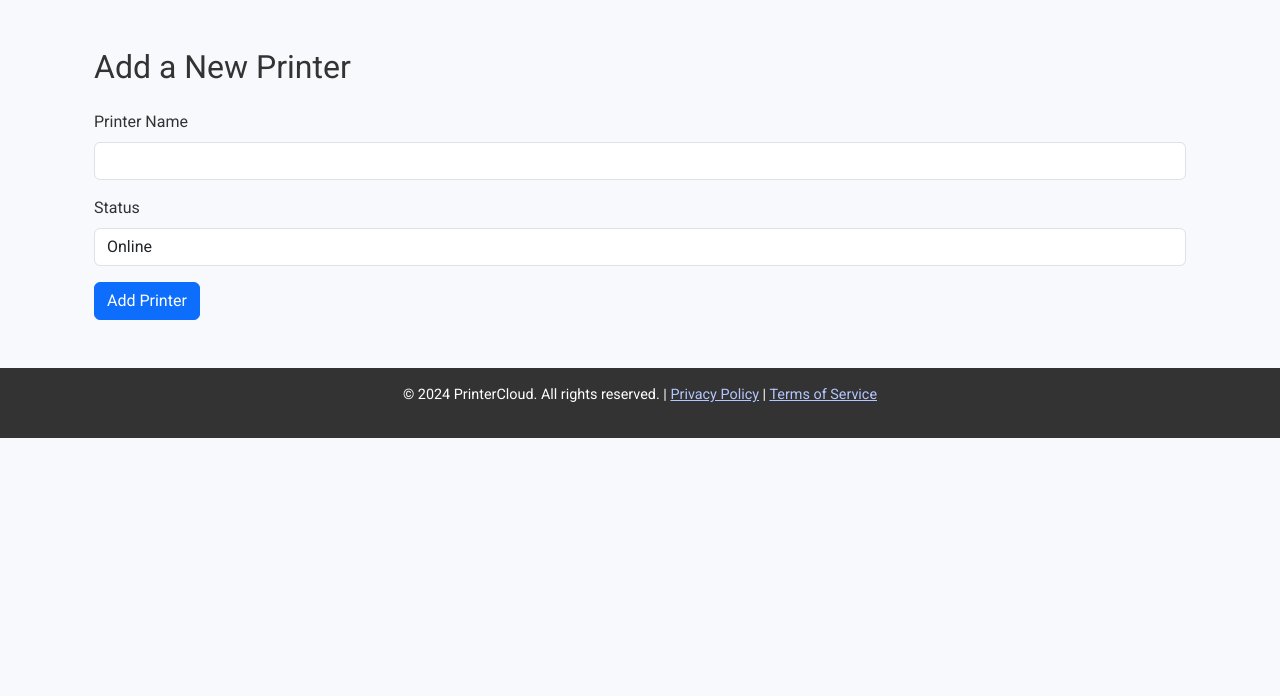
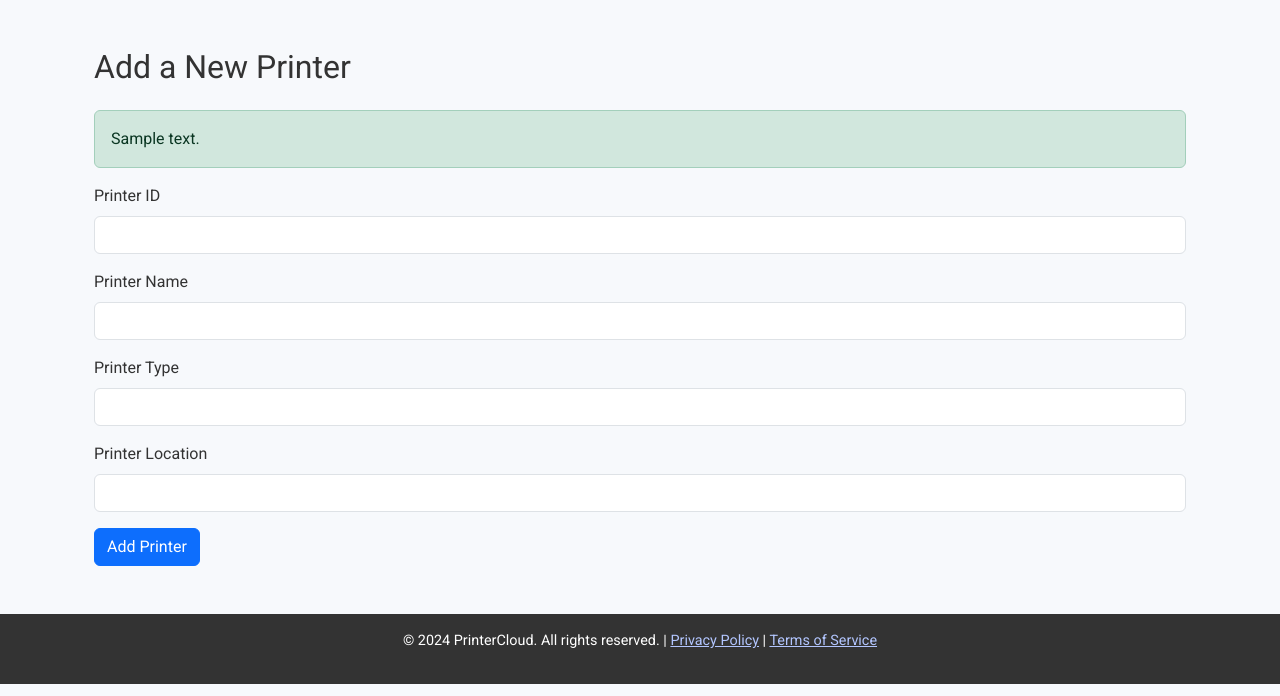
Before and after one commit to zavodIT/printercloud, a Django app: template templates/dashboard/add_printer.html in a window 1280 px wide. Shown: the part 104-800 px from the top of the page. Run offline with Django 4.2, Linux system fonts and the light colour scheme; the template is opened without the code that fills it: most values are stand-ins (such as "Sample title", 1, 10 or a date in 2020); some libraries are stand-ins or nearby versions.

Commit message:
add_printer api

```diff
--- a/templates/dashboard/add_printer.html
+++ b/templates/dashboard/add_printer.html
@@ -3,18 +3,38 @@
 {% block content %}
 <div class="container my-5">
     <h2 class="mb-4">Add a New Printer</h2>
+
+    <!-- Display Success Message -->
+    {% if success_message %}
+        <div class="alert alert-success">
+            {{ success_message }}
+        </div>
+    {% endif %}
+
+    <!-- Display Error Message -->
+    {% if error_message %}
+        <div class="alert alert-danger">
+            {{ error_message }}
+        </div>
+    {% endif %}
+
     <form method="post">
         {% csrf_token %}
         <div class="mb-3">
-            <label for="printerName" class="form-label">Printer Name</label>
-            <input type="text" class="form-control" id="printerName" name="printer_name" required>
+            <label for="printer_id" class="form-label">Printer ID</label>
+            <input type="text" class="form-control" id="printer_id" name="printer_id" required>
         </div>
         <div class="mb-3">
-            <label for="printerStatus" class="form-label">Status</label>
-            <select class="form-control" id="printerStatus" name="printer_status" required>
-                <option value="Online">Online</option>
-                <option value="Offline">Offline</option>
-            </select>
+            <label for="printer_name" class="form-label">Printer Name</label>
+            <input type="text" class="form-control" id="printer_name" name="printer_name" required>
+        </div>
+        <div class="mb-3">
+            <label for="printer_type" class="form-label">Printer Type</label>
+            <input type="text" class="form-control" id="printer_type" name="printer_type" required>
+        </div>
+        <div class="mb-3">
+            <label for="printer_location" class="form-label">Printer Location</label>
+            <input type="text" class="form-control" id="printer_location" name="printer_location" required>
         </div>
         <button type="submit" class="btn btn-primary">Add Printer</button>
     </form>
```
Also changed, not shown: apps/dashboard/backend.py (added, +33 -0 lines), apps/dashboard/views.py (+30 -6 lines), apps/login/views.py (+35 -16 lines), printercloud/settings.py (+10 -0 lines).
